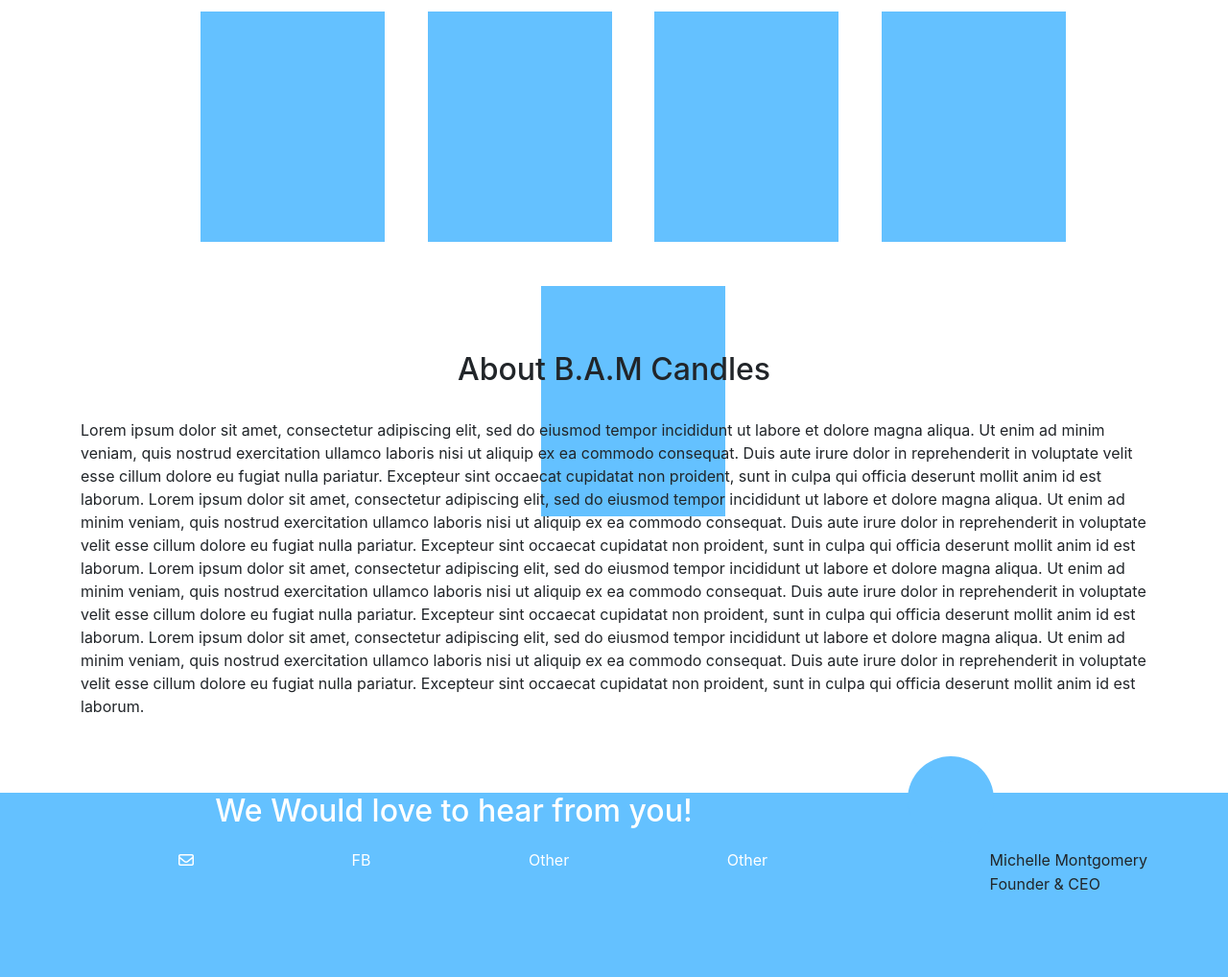
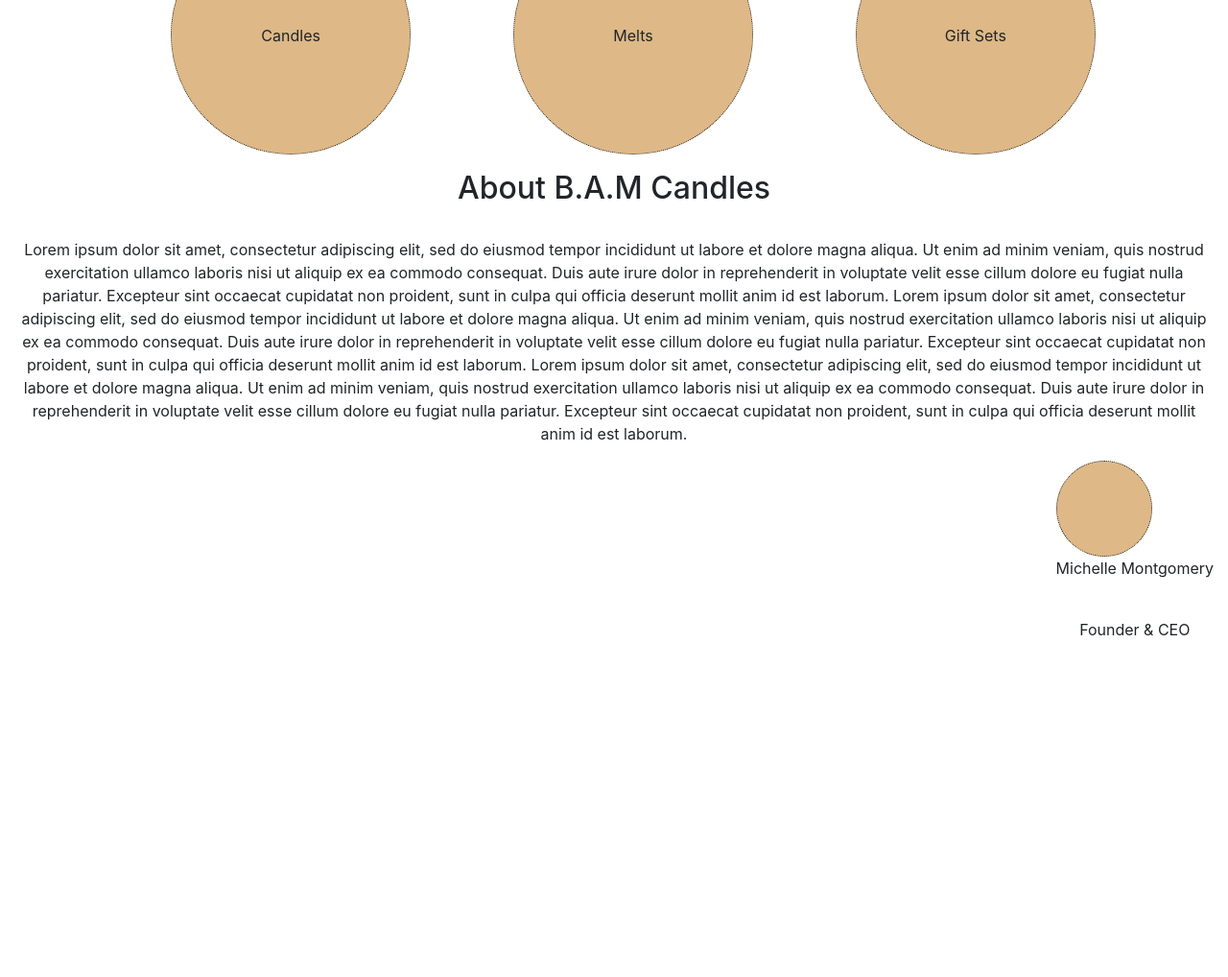
Before and after one commit to Michael-Montgomery/bam, a plain HTML site: page index.html in a window 1280 px wide. Shown: the part 614-1632 px from the top of the page at 96% size. After the commit the page ends 1298 px from the top, so only its background shows below. Drawn offline with nearby package versions, Linux system fonts and the light colour scheme; a script that the page names is missing.

Commit message:
homepage redesign.

```diff
--- a/index.html
+++ b/index.html
@@ -15,83 +15,81 @@
 </head>
 
 <body>
-    <header>
-        <nav>
-            <a href="">Logo</a>
-            <a href="">Home</a>
-            <a href="">About</a>
-            <a href="">Contact</a>
-        </nav>
-    </header>
 
-    <div id="main-slider"></div>
-
-    <ul id="slider-dots">
-        <li><i class="far fa-circle"></i></li>
-        <li><i class="far fa-circle"></i></li>
-        <li><i class="far fa-circle"></i></li>
-    </ul>
-
-    <div id="featured-wrapper">
-        <h2>Featured Candles</h2>
-        <ul>
-            <li>
-                <div class="featured-item-wrapper"></div>
-            </li>
-            <li>
-                <div class="featured-item-wrapper"></div>
-            </li>
-            <li>
-                <div class="featured-item-wrapper"></div>
-            </li>
-            <li>
-                <div class="featured-item-wrapper"></div>
-            </li>
-            <li>
-                <div class="featured-item-wrapper"></div>
-            </li>
-        </ul>
-    </div>
-
-    <div id="about-wrapper">
-        <h2>About B.A.M Candles</h2><br>
-        <p>Lorem ipsum dolor sit amet, consectetur adipiscing elit, sed do eiusmod tempor incididunt ut labore et dolore
-            magna aliqua. Ut enim ad minim veniam, quis nostrud exercitation ullamco laboris nisi ut aliquip ex ea
-            commodo consequat. Duis aute irure dolor in reprehenderit in voluptate velit esse cillum dolore eu fugiat
-            nulla pariatur. Excepteur sint occaecat cupidatat non proident, sunt in culpa qui officia deserunt mollit
-            anim id est laborum.
-            Lorem ipsum dolor sit amet, consectetur adipiscing elit, sed do eiusmod tempor incididunt ut labore et
-            dolore magna aliqua. Ut enim ad minim veniam, quis nostrud exercitation ullamco laboris nisi ut aliquip ex
-            ea commodo consequat. Duis aute irure dolor in reprehenderit in voluptate velit esse cillum dolore eu fugiat
-            nulla pariatur. Excepteur sint occaecat cupidatat non proident, sunt in culpa qui officia deserunt mollit
-            anim id est laborum.
-            Lorem ipsum dolor sit amet, consectetur adipiscing elit, sed do eiusmod tempor incididunt ut labore et
-            dolore magna aliqua. Ut enim ad minim veniam, quis nostrud exercitation ullamco laboris nisi ut aliquip ex
-            ea commodo consequat. Duis aute irure dolor in reprehenderit in voluptate velit esse cillum dolore eu fugiat
-            nulla pariatur. Excepteur sint occaecat cupidatat non proident, sunt in culpa qui officia deserunt mollit
-            anim id est laborum.
-            Lorem ipsum dolor sit amet, consectetur adipiscing elit, sed do eiusmod tempor incididunt ut labore et
-            dolore magna aliqua. Ut enim ad minim veniam, quis nostrud exercitation ullamco laboris nisi ut aliquip ex
-            ea commodo consequat. Duis aute irure dolor in reprehenderit in voluptate velit esse cillum dolore eu fugiat
-            nulla pariatur. Excepteur sint occaecat cupidatat non proident, sunt in culpa qui officia deserunt mollit
-            anim id est laborum.
-        </p><br>
-        <div id="bio-wrapper">
-            <div id="bio-headshot"></div>
-            <p><Span id="bio-name">Michelle Montgomery</Span><br>
-                Founder & CEO</p>
+    <div class="container-fluid">
+        <div class="row">
+            <div class="col-md-12">
+                <header>
+                    <nav>
+                        <a href="#">Logo</a>
+                        <a href="#">Shop</a>
+                        <a href="#">Another Link</a>
+                        <a href="#">Some other link</a>
+                    </nav>
+                </header>
+            </div>
         </div>
     </div>
 
-    <div id="contact-wrapper">
-        <h2>We Would love to hear from you!</h2>
-        <ul id="contact-list">
-            <li><a href=""></a><i class="far fa-envelope"></i></li>
-            <li><a href=""></a>FB</li>
-            <li><a href=""></a>Other</li>
-            <li><a href=""></a>Other</li>
-        </ul>
+    <div class="container-fluid">
+        <div class="row">
+            <div class="col-md-12">
+
+                <div id="main-teaser"></div>
+                <ul id="teaser-index">
+                    <li>*</li>
+                    <li>*</li>
+                    <li>*</li>
+                    <li>*</li>
+                </ul>
+            </div>
+        </div>
     </div>
+
+    <div class="container-fluid">
+        <div class="row">
+            <div class="col-md-12" id="collections-wrapper">
+                <h2>Collections</h2><br>
+                <ul id="collections-list">
+                    <li>
+                        <div id="candles-wrapper">
+                            <p>Candles</p>
+                        </div>
+                    </li>
+                    <li>
+                        <div id="melts-wrapper">
+                            <p>Melts</p>
+                        </div>
+                    </li>
+                    <li>
+                        <div id="gift-sets-wrapper">
+                            <p>Gift Sets</p>
+                        </div>
+                    </li>
+                </ul>
+
+
+        </div>
+    </div>
+
+
+    <div class="container-fluid">
+        <div class="row">
+            <div class="col-md-12" id="about-wrapper">
+                <h2>About B.A.M Candles</h2><br>
+                <p>Lorem ipsum dolor sit amet, consectetur adipiscing elit, sed do eiusmod tempor incididunt ut labore et dolore magna aliqua. Ut enim ad minim veniam, quis nostrud exercitation ullamco laboris nisi ut aliquip ex ea commodo consequat. Duis aute irure dolor in reprehenderit in voluptate velit esse cillum dolore eu fugiat nulla pariatur. Excepteur sint occaecat cupidatat non proident, sunt in culpa qui officia deserunt mollit anim id est laborum.
+                    Lorem ipsum dolor sit amet, consectetur adipiscing elit, sed do eiusmod tempor incididunt ut labore et dolore magna aliqua. Ut enim ad minim veniam, quis nostrud exercitation ullamco laboris nisi ut aliquip ex ea commodo consequat. Duis aute irure dolor in reprehenderit in voluptate velit esse cillum dolore eu fugiat nulla pariatur. Excepteur sint occaecat cupidatat non proident, sunt in culpa qui officia deserunt mollit anim id est laborum.
+                    Lorem ipsum dolor sit amet, consectetur adipiscing elit, sed do eiusmod tempor incididunt ut labore et dolore magna aliqua. Ut enim ad minim veniam, quis nostrud exercitation ullamco laboris nisi ut aliquip ex ea commodo consequat. Duis aute irure dolor in reprehenderit in voluptate velit esse cillum dolore eu fugiat nulla pariatur. Excepteur sint occaecat cupidatat non proident, sunt in culpa qui officia deserunt mollit anim id est laborum.
+                </p>
+                <div id="signature-wrapper">
+                    <div id="headshot-wrapper"></div>
+                    <p id="signature-name">Michelle Montgomery</p><br>
+                    <p id="signature-title">Founder & CEO</p>
+                </div>
+            </div>
+        </div>
+    </div>
+
 
 
 
--- a/styles/style.css
+++ b/styles/style.css
@@ -1,122 +1,83 @@
+.col-md-12 {
+    padding-left: 0 !important;
+    padding-right: 0 !important;
+}
+
+
 header {
-    background-color: #64C1FF;
+    background-color: burlywood;
     height: 70px;
-    margin-bottom: 40px;
-    padding: 0 15px;
+    margin-bottom: 15px;
 }
 
 header nav {
     text-align: center;
-    line-height: 70px;
+    line-height: 70px;;
 }
 
 header nav a {
-    color: white;
+
 }
 
-header nav a:first-child {
-    float: left;
-}
-
-header nav a:not(:first-child) {
-    margin: 0 20px;
-}
-
-#main-slider {
-    width: 90vw;
-    height: 50vh;
-    background-color: #64C1FF;
-    margin: 0 auto;
+#main-teaser {
+    width: 98vw;
+    height: 40vh;
+    border: 1px dotted;
+    margin: auto;
+    background-color: burlywood;
     margin-bottom: 10px;
 }
 
-#slider-dots {
+#teaser-index {
+    list-style-type: none;
+    text-align: center;
+}
+
+#teaser-index li {
+    display: inline;
+}
+
+#collections-wrapper h2 {
+    text-align: center;
+}
+
+#collections-list {
     text-align: center;
     list-style-type: none;
 }
 
-#slider-dots li {
-    display: inline;
-    margin: 20px;
+#collections-list li {
+    display: inline-flex;
+    margin: 0 4vw;
 }
 
-#featured-wrapper {
-    width: 90vw;
-    height: 50vh;
-    margin: 0 auto;
+#collections-list li div {
+    height: 250px;
+    width: 250px;
+    border: 1px dotted;
+    background-color: burlywood;
+    border-radius: 50%;
 }
 
-#featured-wrapper h2 {
-    text-align: center;
-}
-
-.featured-item-wrapper {
-    height: 30vh;
-    width: 15vw;
-    background-color: #64C1FF;
-}
-
-#featured-wrapper ul{
-    text-align: center;
-    list-style-type: none;
-}
-#featured-wrapper ul li {
-    display: inline-block;
-}
-
-.featured-item-wrapper {
-    margin: 20px;
-}
-
-#about-wrapper {
-    width: 90vw;
-    height: 60vh;
-    margin: 0 auto;
-    padding: 20px;
+#collections-list li div p {
+    line-height: 250px;
 }
 
 #about-wrapper h2 {
     text-align: center;
 }
 
-#bio-wrapper {
-    width: 250px;
-    height: 100px;
+#about-wrapper p {
+    text-align: center;
+}
+
+#signature-wrapper {
     float: right;
 }
-
-#bio-wrapper p {
-    float: right;
-    line-height: 25px;
+#headshot-wrapper {
+    height: 100px;
+    width: 100px;
+    border: 1px dotted;
+    background-color: burlywood;
+    border-radius: 50%;
 }
-
-#bio-headshot {
-    height: 90px;
-    width: 90px;
-    background-color: #64C1FF;
-    border-radius: 50%;
-    display: inline-block;
-}
-
-#contact-wrapper {
-    width: 100vw;
-    height: 15vw;
-    background-color: #64C1FF;
-}
-
-#contact-wrapper h2 {
-    text-align: center;
-    color: white;
-    margin-bottom: 20px;
-}
-
-#contact-list {
-    text-align: center;
-    list-style-type: none;
-}
-
-#contact-list li {
-    display: inline;
-    color: white;
-    margin: 0 80px;
-}
```
